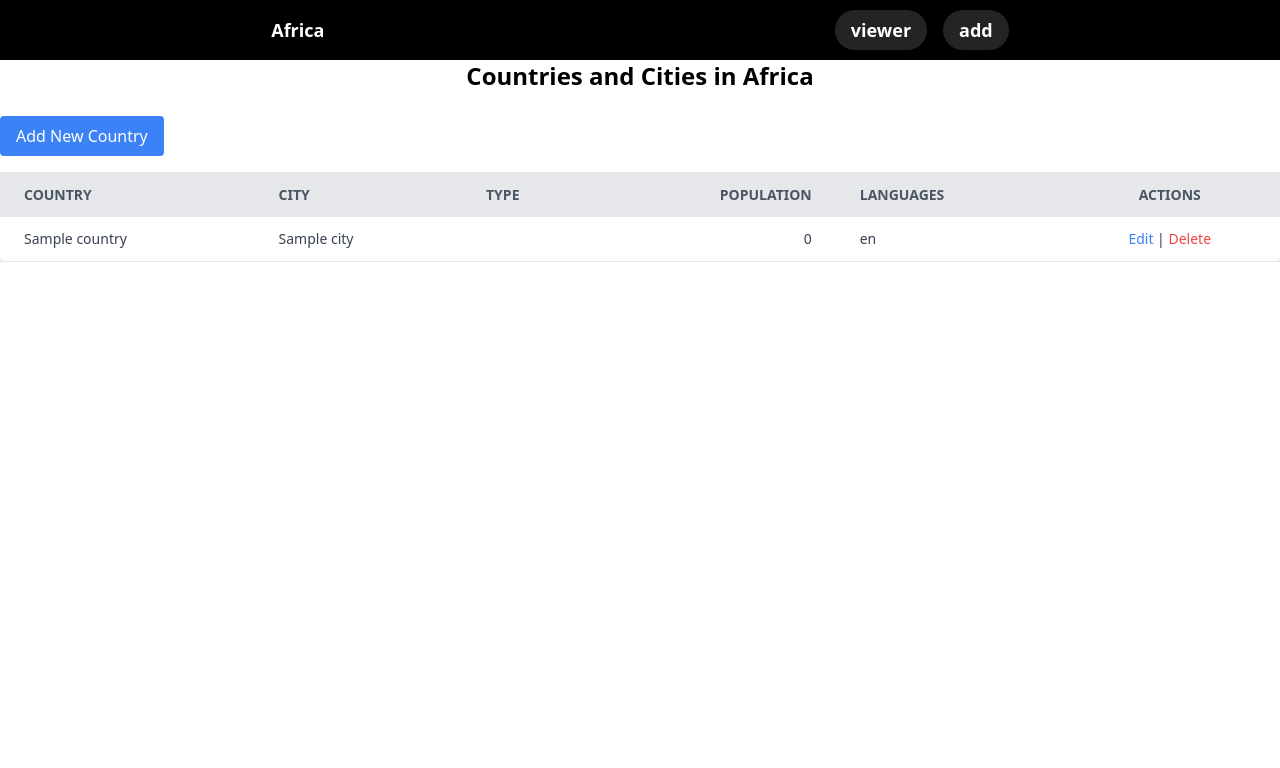
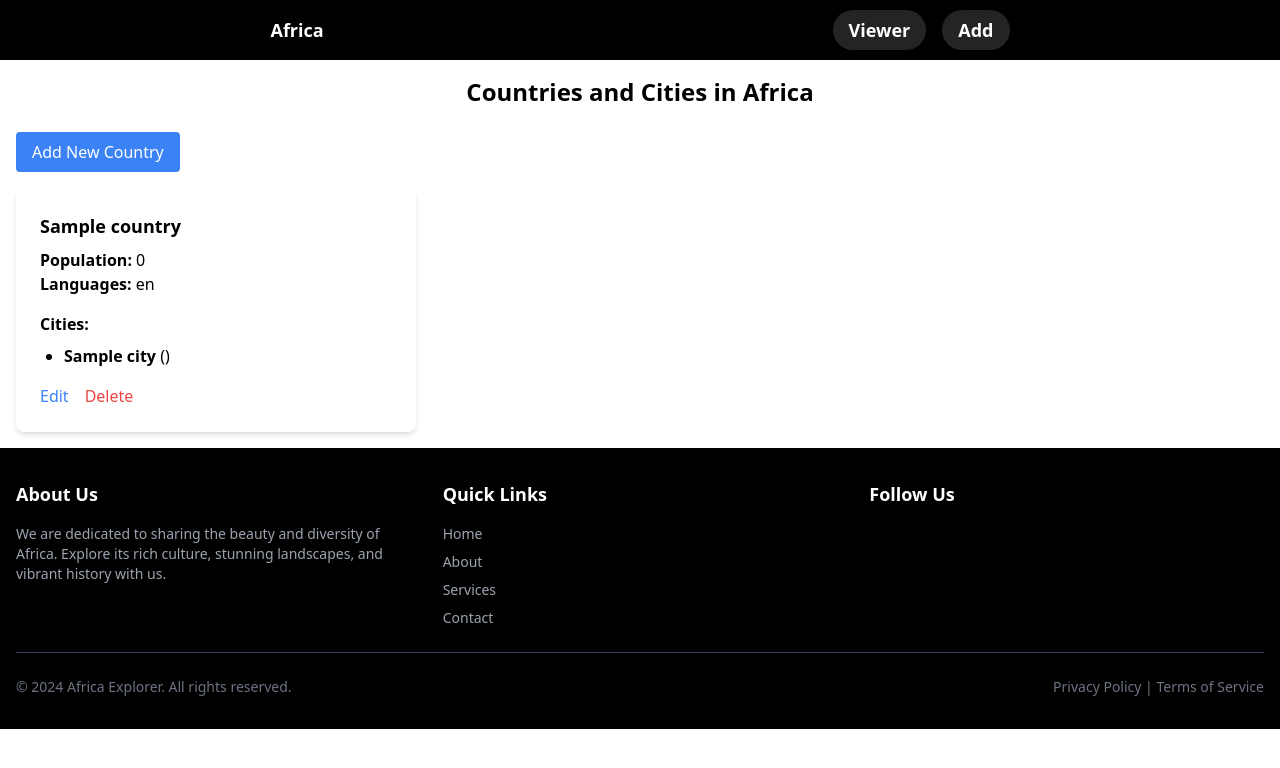
Before and after one commit to taouamwalideddine/brief-7-Africa, a PHP site: page /viewer.php in a window 1280 px wide. Shown: the top 768 px of the page. Run offline with PHP 8.4, Linux system fonts and the light colour scheme; tables that the repository leaves empty or names only in its code hold one stand-in row (values such as "Sample post"); some libraries are stand-ins or nearby versions.

Commit message:
changed visual display for countries and cities into cards like instructed

```diff
--- a/index.php
+++ b/index.php
@@ -5,7 +5,7 @@
       <meta name="viewport" content="width=device-width, initial-scale=1.0">
       <title>Home</title>
       <script src="https://cdn.tailwindcss.com"></script>
-    <!-- bootstrap link -->
+
       <link href="https://cdn.jsdelivr.net/npm/bootstrap-icons/font/bootstrap-icons.css" rel="stylesheet">
    </head>
    <body>
--- a/viewer.php
+++ b/viewer.php
@@ -4,79 +4,134 @@
 <head>
     <meta charset="UTF-8">
     <meta name="viewport" content="width=device-width, initial-scale=1.0">
-    <title>add</title>
+    <title>Countries and Cities</title>
     <script src="https://cdn.tailwindcss.com"></script>
-
 </head>
-<body>
+<body class="">
 <nav class="bg-black p-4 navbar">
     <ul class="flex justify-around items-center">
       <li class="navbar-item">
-        <a href="index.php" class="text-white text-sm md:text-lg font-semibold hover:text-[#757575]  transition duration-300 navbar-link">Africa</a>
+        <a href="index.php" class="text-white text-sm md:text-lg font-semibold hover:text-[#757575] transition duration-300 navbar-link">Africa</a>
       </li>
       <ul class="flex gap-4">
       <li class="navbar-item">
-        <a  href="viewer.php" class="bg-[#80808048] px-3 py-2 md:px-4 md:py-2 rounded-full hover:bg-[#292929] active:bg-red-700 text-white text-sm md:text-lg font-semibold transition duration-300 btn-primary">
-            viewer
-        </a>
+        <a href="viewer.php" class="bg-[#80808048] px-3 py-2 md:px-4 md:py-2 rounded-full hover:bg-[#292929] active:bg-red-700 text-white text-sm md:text-lg font-semibold transition duration-300 btn-primary">Viewer</a>
       </li>
       <li class="navbar-item">
-        <a href="editor.php" class="bg-[#80808048] px-3 py-2 md:px-4 md:py-2 rounded-full hover:bg-[#292929] active:bg-red-700 text-white text-sm md:text-lg font-semibold transition duration-300 btn-primary">
-            add
-        </a>
+        <a href="add.php" class="bg-[#80808048] px-3 py-2 md:px-4 md:py-2 rounded-full hover:bg-[#292929] active:bg-red-700 text-white text-sm md:text-lg font-semibold transition duration-300 btn-primary">Add</a>
       </li>
       </ul>
-
     </ul>
 </nav>
 
-  <div class="container mx-auto">
+<div class="container p-4">
     <h1 class="text-2xl font-bold mb-6 text-center">Countries and Cities in Africa</h1>
     <a href="add.php" class="bg-blue-500 text-white px-4 py-2 rounded mb-4 inline-block">Add New Country</a>
-        <div class="overflow-x-auto">
-            <table class="table-auto w-full bg-white shadow-md rounded-lg">
-                <thead>
-                    <tr class="bg-gray-200 text-gray-600 uppercase text-sm leading-normal">
-                        <th class="py-3 px-6 text-left">Country</th>
-                        <th class="py-3 px-6 text-left">City</th>
-                        <th class="py-3 px-6 text-left">Type</th>
-                        <th class="py-3 px-6 text-right">Population</th>
-                        <th class="py-3 px-6 text-left">Languages</th>
-                        <th class="py-3 px-6 text-center">Actions</th>
-                    </tr>
-                </thead>
-                <tbody class="text-gray-700 text-sm">
+
+    <div class="grid grid-cols-1 md:grid-cols-2 lg:grid-cols-3 gap-6">
         <?php
         $query = "SELECT c.ID as CountryID, c.Name as Country, ci.Name as City, ci.Type, c.Population, c.Languages
                   FROM Countries c
                   LEFT JOIN Cities ci ON c.ID = ci.Country_ID";
         $stmt = $pdo->query($query);
         $currentCountry = null;
+        $countryData = [];
 
         while ($row = $stmt->fetch(PDO::FETCH_ASSOC)) {
-                        $newCountry = $row['CountryID'] !== $currentCountry;
+            if ($row['CountryID'] !== $currentCountry) {
                 $currentCountry = $row['CountryID'];
-
-                        echo "<tr class='border-b border-gray-200 hover:bg-gray-100'>";
-                        if ($newCountry) {
-                            echo "<td class='py-3 px-6 text-left' rowspan='2'>{$row['Country']}</td>";
-                            echo "<td class='py-3 px-6 text-left'>{$row['City']}</td>";
+                $countryData[$currentCountry] = [
+                    'Country' => $row['Country'],
+                    'Population' => $row['Population'],
+                    'Languages' => $row['Languages'],
+                    'Cities' => []
+                ];
             }
 
-                            echo "<td class='py-3 px-6 text-left'>{$row['Type']}</td>";
-                            echo "<td class='py-3 px-6 text-right'>" . number_format($row['Population']) . "</td>";
-                            echo "<td class='py-3 px-6 text-left'>{$row['Languages']}</td>";
-                            echo "<td class='py-3 px-6 text-center'>
-                                <a href='edit.php?id={$row['CountryID']}' class='text-blue-500 hover:underline'>Edit</a>
-                                |
-                                <a href='delete.php?id={$row['CountryID']}' class='text-red-500 hover:underline'>Delete</a>
-                            </td>";
-                        echo "</tr>";
+            if ($row['City']) {
+                $countryData[$currentCountry]['Cities'][] = [
+                    'Name' => $row['City'],
+                    'Type' => $row['Type']
+                ];
+            }
+        }
+
+        foreach ($countryData as $countryID => $data) {
+            echo "<div class='bg-white p-6 shadow-md rounded-lg'>";
+            echo "<h2 class='text-lg font-bold mb-2'>{$data['Country']}</h2>";
+            echo "<p><span class='font-semibold'>Population:</span> " . number_format($data['Population']) . "</p>";
+            echo "<p><span class='font-semibold'>Languages:</span> {$data['Languages']}</p>";
+
+            if (!empty($data['Cities'])) {
+                echo "<h3 class='text-md font-semibold mt-4 mb-2'>Cities:</h3>";
+                echo "<ul class='list-disc pl-6'>";
+                foreach ($data['Cities'] as $city) {
+                    echo "<li><span class='font-semibold'>{$city['Name']}</span> ({$city['Type']})</li>";
+                }
+                echo "</ul>";
+            } else {
+                echo "<p class='text-gray-500 mt-2'>No cities available</p>";
+            }
+
+            echo "<div class='mt-4'>";
+            echo "<a href='edit.php?id={$countryID}' class='text-blue-500 hover:underline mr-4'>Edit</a>";
+            echo "<a href='delete.php?id={$countryID}' class='text-red-500 hover:underline'>Delete</a>";
+            echo "</div>";
+
+            echo "</div>";
         }
         ?>
-                </tbody>
-            </table>
     </div>
 </div>
+<footer class="bg-black text-white py-8">
+      <div class="container mx-auto px-4">
+         <div class="grid grid-cols-1 md:grid-cols-3 gap-8">
+               <div>
+                  <h2 class="text-lg font-bold mb-4">About Us</h2>
+                  <p class="text-gray-400 text-sm">
+                     We are dedicated to sharing the beauty and diversity of Africa. Explore its rich culture, stunning landscapes, and vibrant history with us.
+                  </p>
+               </div>
+
+               <div>
+                  <h2 class="text-lg font-bold mb-4">Quick Links</h2>
+                  <ul class="space-y-2 text-sm">
+                     <li><a href="#" class="text-gray-400 hover:text-white transition">Home</a></li>
+                     <li><a href="#" class="text-gray-400 hover:text-white transition">About</a></li>
+                     <li><a href="#" class="text-gray-400 hover:text-white transition">Services</a></li>
+                     <li><a href="#" class="text-gray-400 hover:text-white transition">Contact</a></li>
+                  </ul>
+               </div>
+
+               <div>
+                  <h2 class="text-lg font-bold mb-4">Follow Us</h2>
+                  <div class="flex space-x-4">
+                     <a href="#" class="text-gray-400 hover:text-white text-xl transition">
+                           <i class="bi bi-facebook"></i>
+                     </a>
+                     <a href="#" class="text-gray-400 hover:text-white text-xl transition">
+                           <i class="bi bi-twitter"></i>
+                     </a>
+                     <a href="#" class="text-gray-400 hover:text-white text-xl transition">
+                           <i class="bi bi-instagram"></i>
+                     </a>
+                     <a href="#" class="text-gray-400 hover:text-white text-xl transition">
+                           <i class="bi bi-linkedin"></i>
+                     </a>
+                  </div>
+               </div>
+         </div>
+
+         <div class="border-t border-gray-700 my-6"></div>
+
+         <div class="flex flex-col md:flex-row items-center justify-between text-gray-500 text-sm">
+               <p>&copy; 2024 Africa Explorer. All rights reserved.</p>
+               <p>
+                  <a href="#" class="hover:text-white">Privacy Policy</a> |
+                  <a href="#" class="hover:text-white">Terms of Service</a>
+               </p>
+         </div>
+      </div>
+   </footer>
 </body>
 </html>
```
Lines whose indentation alone changed are shown as unchanged.
